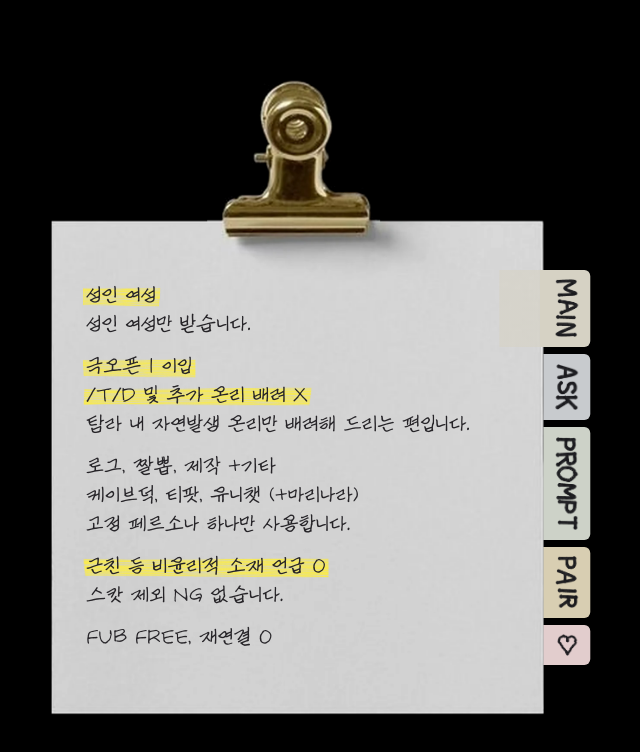
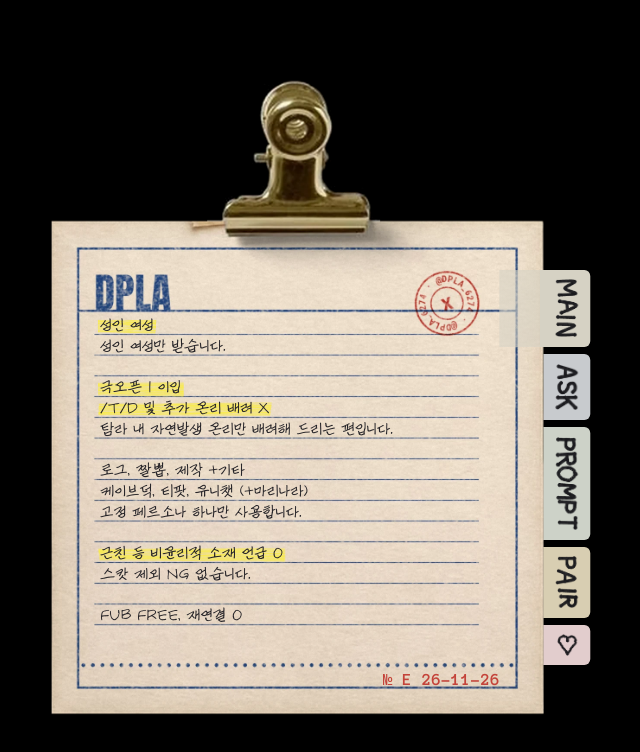
Before and after one commit to dpla6274/bio, a plain HTML site: page index.html in a window 1280 px wide. Shown: the whole page, without its empty margins (328-968 px from the left). Drawn offline with Linux system fonts and the light colour scheme.

Commit message:
Add files via upload

```diff
--- a/index.html
+++ b/index.html
@@ -15,6 +15,7 @@
 <meta name="twitter:image" content="https://dpla6274.github.io/bio/assets/og.jpg">
 <meta name="theme-color" content="#000000">
 <link rel="preload" href="assets/sheet.webp" as="image">
+<link rel="preload" href="assets/sheet-main.webp" as="image">
 <link rel="preload" href="assets/griun.woff" as="font" type="font/woff" crossorigin>
 <style>
   @font-face { font-family: "Griun"; src: url("assets/griun.woff") format("woff"); font-display: swap; }
@@ -89,9 +90,21 @@
   .hl.v2::before { background-image: url("assets/hl2.png"); }
   .hl.v3::before { background-image: url("assets/hl3.png"); }
 
-  /* MAIN */
-  .main { font-size: calc(38 * var(--u)); line-height: 1.55; }
-  .main p + p { margin-top: .7em; }
+  /* MAIN: printed baggage-tag paper, handwriting sits on its rules */
+  @font-face { font-family: "MonoDate"; src: url("assets/mono-date.woff") format("woff"); font-display: swap; }
+  .photo-main { display: none; }
+  .sheet[data-page="main"] .photo-main { display: block; }
+  .sheet[data-page="main"] .photo:not(.photo-main) { visibility: hidden; }
+  .sheet[data-page="main"] .page.main { display: block; }
+  .page.main { padding: 0; }
+  .main .lines { position: absolute; left: calc(98.42 * var(--u)); top: calc(193.03 * var(--u));
+    font-size: calc(29.00 * var(--u)); line-height: calc(42.18 * var(--u)); white-space: nowrap; }
+  .main .ln { height: calc(42.18 * var(--u)); }
+  .stamp { position: absolute; left: calc(732.86 * var(--u)); top: calc(96.66 * var(--u));
+    width: calc(137.08 * var(--u)); height: calc(137.08 * var(--u)); border-radius: 50%; }
+  .date { position: absolute; right: calc(87.87 * var(--u)); top: calc(913.88 * var(--u));
+    font-family: "MonoDate", monospace; font-weight: 700; font-size: calc(35.15 * var(--u)); line-height: 1;
+    color: rgb(192 52 44); letter-spacing: .02em; opacity: .9; }
 
   /* PROMPT */
   .prompt ul { list-style: none; }
@@ -179,14 +192,30 @@
 <body>
 <main class="sheet" data-page="main">
   <img class="photo" src="assets/sheet.webp" alt="" draggable="false">
+  <img class="photo photo-main" src="assets/sheet-main.webp" alt="" draggable="false">
   <div class="paper">
 
     <section class="page main" aria-label="MAIN">
-      <p><span class="hl">성인 여성</span><br>성인 여성만 받습니다.</p>
-      <p><span class="hl v2">극오픈 | 이입</span><br><span class="hl v3">1T1D 및 추가 온리 배려 X</span><br>탐라 내 자연발생 온리만 배려해 드리는 편입니다.</p>
-      <p>로그, 짤뽑, 제작 +기타<br>케이브덕, 티팟, 유니챗 (+마리나라)<br>고정 페르소나 하나만 사용합니다.</p>
-      <p><span class="hl v2">근친 등 비윤리적 소재 언급 O</span><br>스캇 제외 NG 없습니다.</p>
-      <p>FUB FREE, 재연결 O</p>
+      <!-- 한 줄 = 인쇄된 줄 하나 (빈 줄도 한 칸). 형광펜은 <span class="hl">문구</span> -->
+      <div class="lines">
+        <div class="ln"><span class="hl">성인 여성</span></div>
+        <div class="ln">성인 여성만 받습니다.</div>
+        <div class="ln"></div>
+        <div class="ln"><span class="hl v2">극오픈 | 이입</span></div>
+        <div class="ln"><span class="hl v3">1T1D 및 추가 온리 배려 X</span></div>
+        <div class="ln">탐라 내 자연발생 온리만 배려해 드리는 편입니다.</div>
+        <div class="ln"></div>
+        <div class="ln">로그, 짤뽑, 제작 +기타</div>
+        <div class="ln">케이브덕, 티팟, 유니챗 (+마리나라)</div>
+        <div class="ln">고정 페르소나 하나만 사용합니다.</div>
+        <div class="ln"></div>
+        <div class="ln"><span class="hl v2">근친 등 비윤리적 소재 언급 O</span></div>
+        <div class="ln">스캇 제외 NG 없습니다.</div>
+        <div class="ln"></div>
+        <div class="ln">FUB FREE, 재연결 O</div>
+      </div>
+      <a class="stamp" href="https://x.com/DPLA_6274" target="_blank" rel="noopener" aria-label="@DPLA_6274"></a>
+      <span class="date" id="today"></span>
     </section>
 
     <section class="page prompt" aria-label="PROMPT">
@@ -314,6 +343,10 @@ postit.addEventListener("click", () => {
 /* ♥: show each banner's alt text on hover */
 document.querySelectorAll(".friends a").forEach(a => { const i = a.querySelector("img"); if (i) a.dataset.name = i.alt; });
 
+/* MAIN: today's date printed at the bottom */
+(() => { const d = new Date(), p = n => String(n).padStart(2, "0");
+  document.getElementById("today").textContent = `№  E ${p(d.getFullYear() % 100)}-${p(d.getMonth() + 1)}-${p(d.getDate())}`; })();
+
 /* ♥: "상시교환" tape goes in the slot the ♥ tab would cover, and is stuck on top of the tab */
 const grid = document.querySelector(".friends"), slot = grid.querySelector(".tape-slot");
 const tapeEl = document.querySelector(".tape"), linkPage = document.querySelector(".page.link");
```
Also changed, not shown: assets/mono-date.woff (added), assets/sheet-main.webp (added).
